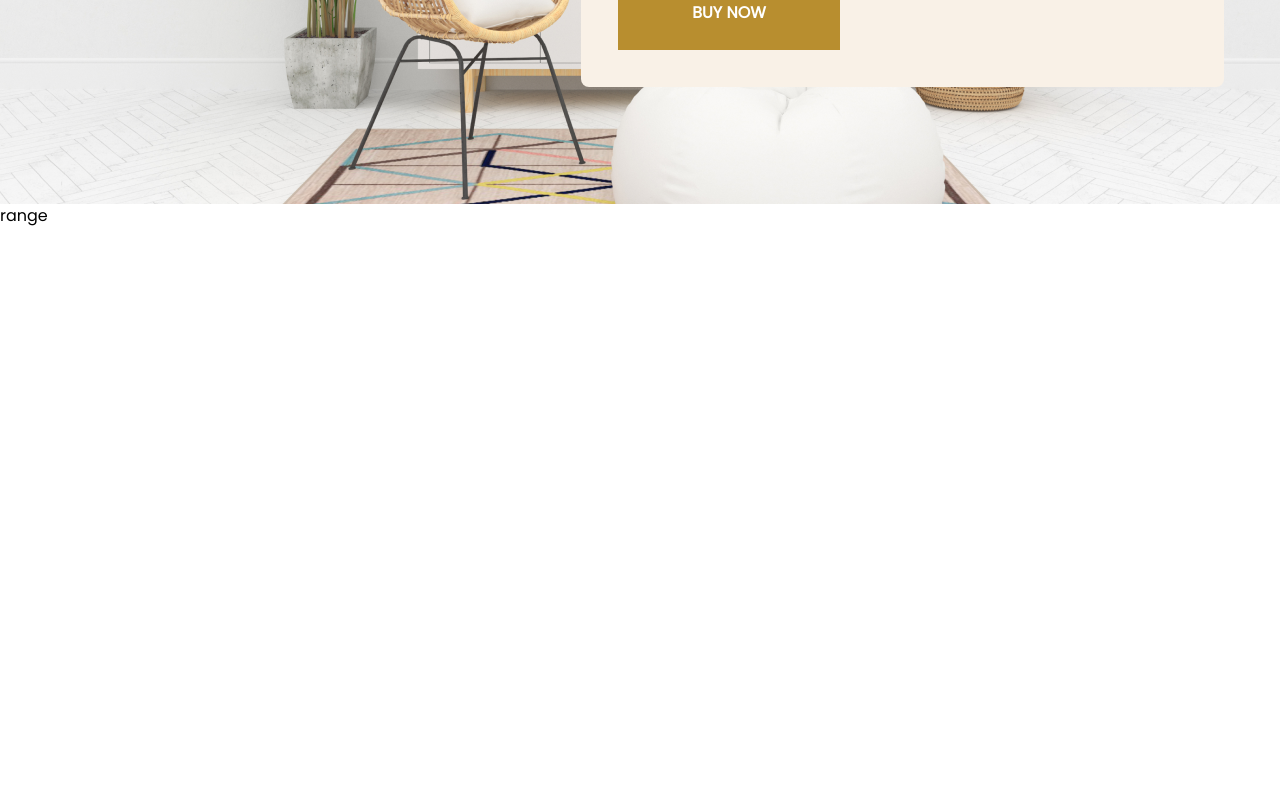
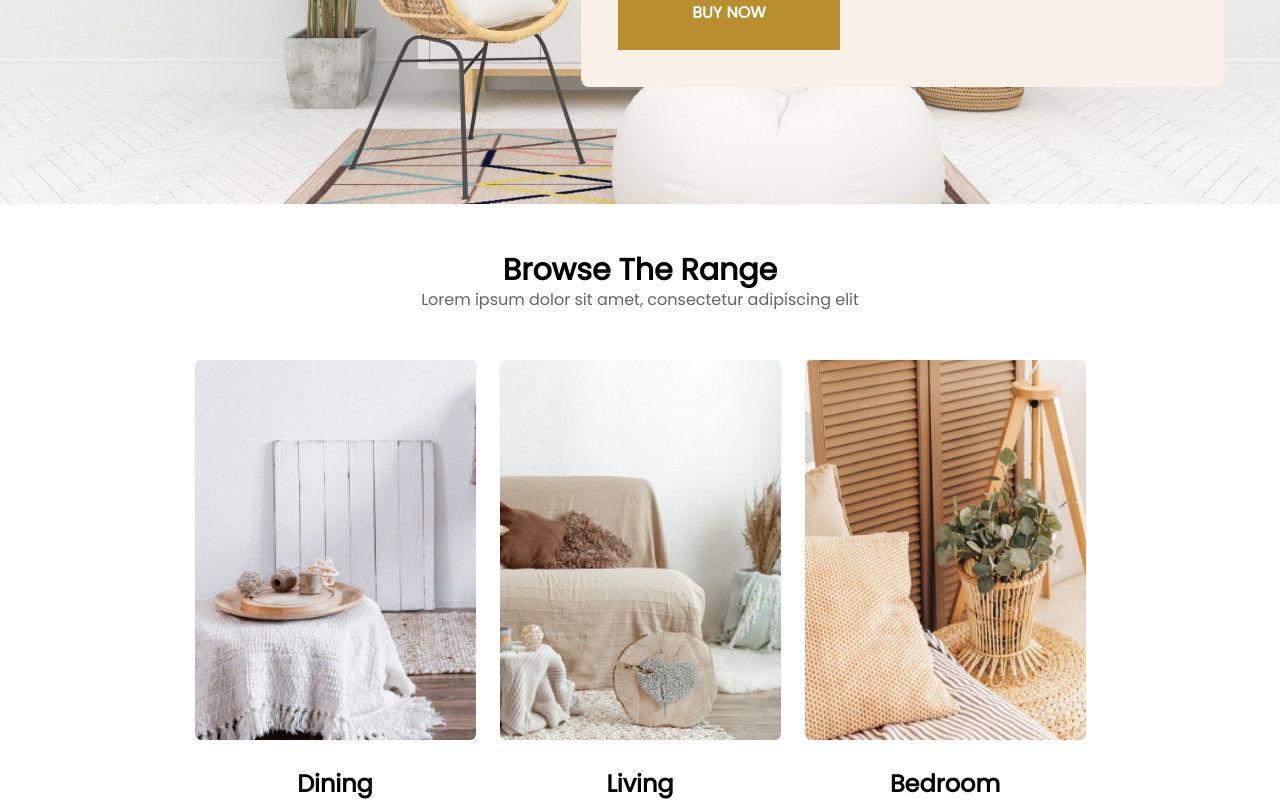
Before and after one commit to MohsenAbediDev/Furnix, a React (Vite) app: page / in a window 1280 px wide. Shown: the part 576-1376 px from the top of the page. Before the commit the page ends 804 px from the top, so only its background shows below. Built offline with nearby package versions, Linux system fonts and the light colour scheme; a web font is replaced by a local one.

Commit message:
coding range component

```diff
--- a/src/components/Range.jsx
+++ b/src/components/Range.jsx
@@ -1,5 +1,26 @@
-export default function Range(){
+export default function Range() {
   return <>
-    <p>range</p>
+    <section className="w-full flex-center">
+      <div>
+        <div className="flex flex-col items-center my-12">
+          <p className="text-3xl font-bold">Browse The Range</p>
+          <p className="text-gray">Lorem ipsum dolor sit amet, consectetur adipiscing elit</p>
+        </div>
+        <div className="flex-center-between gap-x-6">
+          <div className="flex flex-col items-center">
+            <img src="../../public/images/image 106.png" alt="" className="rounded-md w-[281px] h-[380px]"/>
+            <p className="font-semibold text-2xl mt-7">Dining</p>
+          </div>
+          <div className="flex flex-col items-center">
+            <img src="../../public/images/image 100.png" alt="" className="rounded-md w-[281px] h-[380px]"/>
+            <p className="font-semibold text-2xl mt-7">Living</p>
+          </div>
+          <div className="flex flex-col items-center">
+            <img src="../../public/images/image 101.png" alt="" className="rounded-md w-[281px] h-[380px]"/>
+            <p className="font-semibold text-2xl mt-7">Bedroom</p>
+          </div>
+        </div>
+      </div>
+    </section>
   </>
 }
--- a/tailwind.config.js
+++ b/tailwind.config.js
@@ -24,6 +24,7 @@ export default {
 			primary: '#F9F1E7',
 			gold: '#B88E2F',
 			white: '#fff',
+			gray: '#666666',
 		},
 	},
 	plugins: [],
```
